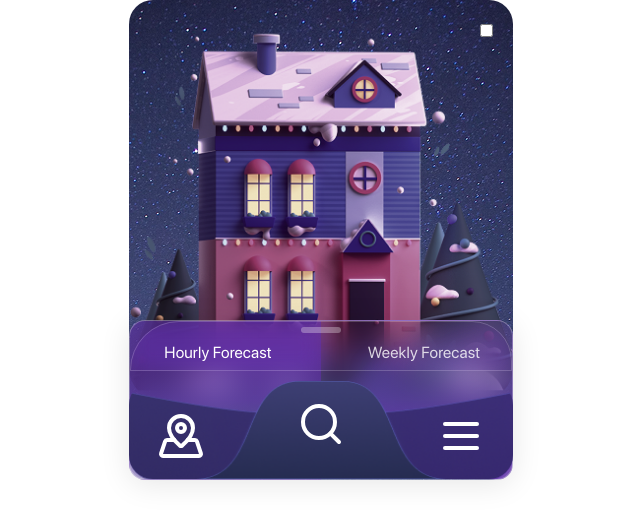
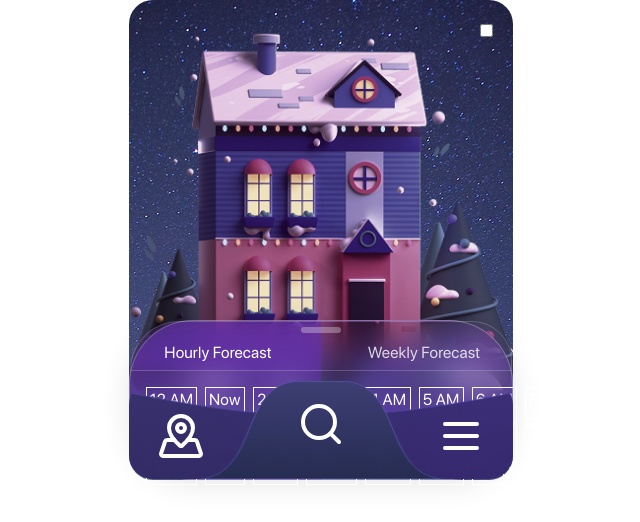
Before and after one commit to Mcorduk/2025-react-weather-app, a React (Vite) app: page / in a window 1280 px wide. Shown: the top 522 px of the page, without its empty margins (319-959 px from the left). Built offline with nearby package versions, Linux system fonts and the light colour scheme; a web font is replaced by a local one.

Commit message:
feat: add verticalforecast component for each small forecast in the home modal

```diff
--- a/src/App.css
+++ b/src/App.css
@@ -50,7 +50,7 @@
     rgba(97, 47, 171, 0) 63%,
     rgba(97, 47, 171, 0.6) 75%
 );
-border-radius: 16px;
+border-radius: 64px;
 box-shadow: 0 4px 30px rgba(0, 0, 0, 0.1);
 backdrop-filter: blur(16px);
 -webkit-backdrop-filter: blur(16px);
--- a/src/components/HomeModal.tsx
+++ b/src/components/HomeModal.tsx
@@ -1,6 +1,12 @@
-export interface IHomeModalProps {}
+// export interface IHomeModalProps {}
+import { useState } from "react";
+import { dummyWeatherData } from "../helpers/data";
+import WeatherWidget from "./WeatherWidget";
+import { ForecastType } from "../types/weather";
 
-export default function HomeModal(props: IHomeModalProps) {
+export default function HomeModal() {
+  const [forecastType, setForecastType] = useState<ForecastType>("hourly");
+
   return (
     <div className="home-modal w-full h-1/3 absolute z-3 bg-gray-50 ">
       <div className="tab-container flex justify-around w-full px-6 ">
@@ -8,7 +14,7 @@ export default function HomeModal(props: IHomeModalProps) {
         <div className="tab">Weekly Forecast</div>
         <div className="notch"></div>
       </div>
-      <div></div>
+      <WeatherWidget data={dummyWeatherData} forecastType={"hourly"} />
     </div>
   );
 }
--- /dev/null
+++ b/src/components/VerticalForecast.tsx
@@ -0,0 +1,22 @@
+import * as React from "react";
+import { IWeatherData } from "../types";
+
+export interface IVerticalForecastProps {
+  forecast: IWeatherData;
+}
+
+export default function VerticalForecast({ forecast }: IVerticalForecastProps) {
+  const { timeLabel, condition, chanceOfPrecipitation, temperature } = forecast;
+
+  return (
+    <div className="border max-w-[60px]">
+      <p>{timeLabel}</p>
+      <div>
+        {" "}
+        <p>{condition}</p>
+        <p>{chanceOfPrecipitation ?? "N/A"}%</p>
+      </div>
+      <p>{temperature}°C</p>
+    </div>
+  );
+}
--- /dev/null
+++ b/src/components/WeatherWidget.tsx
@@ -0,0 +1,28 @@
+import {
+  ForecastType,
+  IWeatherData,
+  IWeatherWidgetData,
+} from "../types/weather";
+import VerticalForecast from "./VerticalForecast";
+
+export interface IWeatherWidgetProps {
+  data: IWeatherWidgetData;
+  forecastType: ForecastType;
+}
+
+export default function WeatherWidget({
+  data,
+  forecastType,
+}: IWeatherWidgetProps) {
+  return (
+    <div className="flex gap-2 p-4">
+      {/* 1. The past Hour, Now, Next 7 hours */}
+      {/* 1. Yesterday, Now, Next 7 days */}
+      {data[forecastType].map((forecast: IWeatherData) => {
+        return (
+          <VerticalForecast key={forecast.timeLabel} forecast={forecast} />
+        );
+      })}
+    </div>
+  );
+}
--- a/src/helpers/data.ts
+++ b/src/helpers/data.ts
@@ -3,7 +3,7 @@ import { IWeatherWidgetData } from "../types/weather";
 export const dummyWeatherData: IWeatherWidgetData = {
   hourly: [
     {
-      timeLabel: "Past Hour",
+      timeLabel: "12 AM",
       condition: "Cloudy",
       chanceOfPrecipitation: 20,
       temperature: 18,
@@ -15,38 +15,38 @@ export const dummyWeatherData: IWeatherWidgetData = {
       temperature: 17,
     },
     {
-      timeLabel: "Next Hour",
+      timeLabel: "2 AM",
       condition: "Sunny",
       chanceOfPrecipitation: 10,
       temperature: 19,
     },
     {
-      timeLabel: "In 2 Hours",
+      timeLabel: "3 AM",
       condition: "Cloudy",
       chanceOfPrecipitation: 15,
       temperature: 18,
     },
     {
-      timeLabel: "In 3 Hours",
+      timeLabel: "4 AM",
       condition: "Windy",
       chanceOfPrecipitation: 5,
       temperature: 16,
     },
-    { timeLabel: "In 4 Hours", condition: "Foggy", temperature: 15 },
+    { timeLabel: "5 AM", condition: "Foggy", temperature: 15 },
     {
-      timeLabel: "In 5 Hours",
+      timeLabel: "6 AM",
       condition: "Sunny",
       chanceOfPrecipitation: 0,
       temperature: 20,
     },
     {
-      timeLabel: "In 6 Hours",
+      timeLabel: "7 AM",
       condition: "Rainy",
       chanceOfPrecipitation: 60,
       temperature: 17,
     },
     {
-      timeLabel: "In 7 Hours",
+      timeLabel: "8 AM",
       condition: "Cloudy",
       chanceOfPrecipitation: 30,
       temperature: 18,
@@ -54,7 +54,7 @@ export const dummyWeatherData: IWeatherWidgetData = {
   ],
   weekly: [
     {
-      timeLabel: "Yesterday",
+      timeLabel: "SAT",
       condition: "Sunny",
       chanceOfPrecipitation: 0,
       temperature: 22,
```
